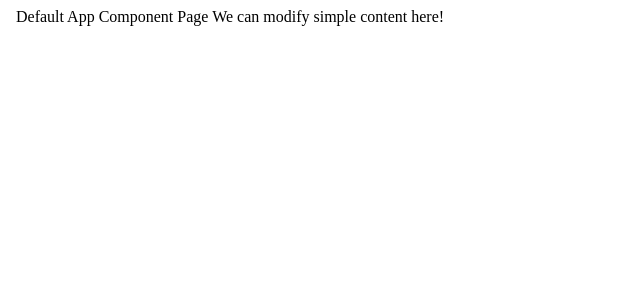
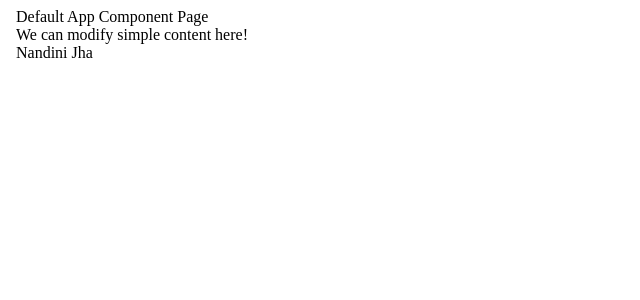
Before and after one commit to SmartNandini/AngularAppLearn1, an Angular app: page / in a window 1280 px wide. Shown: the top 300 px of the page, without its empty margins (0-640 px from the left). Built offline with nearby package versions, Linux system fonts and the light colour scheme.

Commit message:
Interpolation done!

```diff
--- a/src/app/app.component.html
+++ b/src/app/app.component.html
@@ -1,8 +1,9 @@
 <html>
   <title>Default App Component Page</title>
   <body>
-    Default App Component Page
-    We can modify simple content here!
+    Default App Component Page<br>
+    We can modify simple content here!<br>
+    {{name}}
   </body>
 </html>
 <router-outlet />
--- a/src/app/app.component.ts
+++ b/src/app/app.component.ts
@@ -10,4 +10,5 @@ import { RouterOutlet } from '@angular/router';
 })
 export class AppComponent {
   title = 'MyAppName';
+  name = 'Nandini Jha'
 }
```
